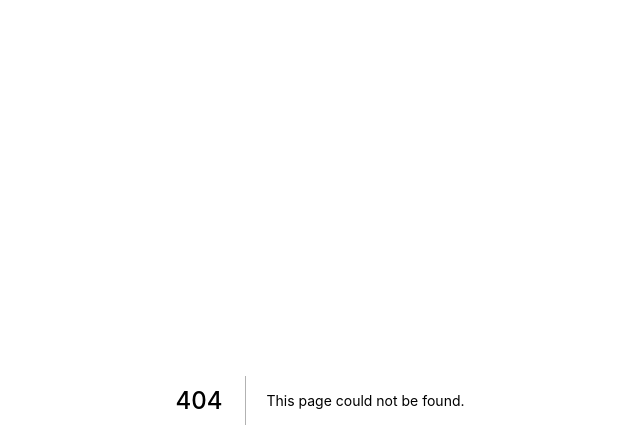
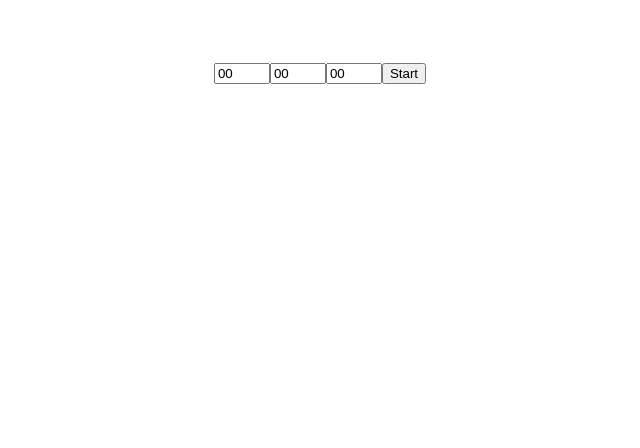
Before and after one commit to jaygoode/microbreak, a Next.js app: page /components/timer/inputTime in a window 1280 px wide. Before the commit this address had no page. Shown: the top 448 px of the page, without its empty margins (320-960 px from the left). Built offline with nearby package versions, Linux system fonts and the light colour scheme.

Commit message:
reworked timer, added input for time

```diff
--- /dev/null
+++ b/pages/components/timer/inputTime.tsx
@@ -0,0 +1,107 @@
+import React from "react";
+import { timerProps } from "./timerInterface";
+import { useEffect, useState } from "react";
+import Timer from "./timer";
+
+const InputTimer = () => {
+  const [timerFinished, setTimerFinished] = useState(true);
+  const [isTimeSet, setIsTimeSet] = useState(false);
+  const [hours, setHours] = useState("0");
+  const [minutes, setMinutes] = useState("0");
+  const [seconds, setSeconds] = useState("0");
+
+  const submitHandler = (e: any) => {
+    setIsTimeSet(true);
+    e.preventDefault();
+    setHours(e.target[0].value);
+    setMinutes(e.target[1].value);
+    setSeconds(e.target[2].value);
+  };
+
+  useEffect(() => {
+    const interval = setInterval(() => {
+      let h = parseInt(hours);
+      let m = parseInt(minutes);
+      let s = parseInt(seconds);
+
+      //   if (h > 0) {
+      //     setHours(String(h));
+      //   }
+
+      if (m > 0) {
+        setMinutes(String(m));
+      } else if (m < 1 && h > 0) {
+        m = 59;
+        h -= 1;
+        setHours(String(h));
+        setMinutes(String(m));
+      }
+
+      if (s > 0) {
+        s -= 1;
+
+        setSeconds(String(s));
+      } else if (s <= 0 && m > 0) {
+        s = 59;
+        m -= 1;
+        setMinutes(String(m));
+        setSeconds(String(s));
+      }
+
+      if (h <= 0 && m <= 0 && s <= 0) {
+        setTimerFinished(true);
+      }
+    }, 1000);
+
+    return () => clearInterval(interval);
+  }, [submitHandler]);
+
+  return (
+    <div>
+      {isTimeSet ? (
+        <Timer hours={hours} minutes={minutes} seconds={seconds} />
+      ) : (
+        <div className="timer-wrapper">
+          <div className="timer-inner">
+            <div className="timer-segment">
+              <form onSubmit={submitHandler}>
+                <input
+                  type="number"
+                  id="hours"
+                  name="hours"
+                  min="0"
+                  max="24"
+                  step="1"
+                  defaultValue="00"
+                />
+                <input
+                  type="number"
+                  id="minutes"
+                  name="minutes"
+                  min="0"
+                  max="59"
+                  step="1"
+                  defaultValue="00"
+                />
+                <input
+                  type="number"
+                  id="seconds"
+                  name="seconds"
+                  min="0"
+                  max="59"
+                  step="1"
+                  defaultValue="00"
+                />
+                <button type="submit" value="Submit">
+                  Start
+                </button>
+              </form>
+            </div>
+          </div>
+        </div>
+      )}
+    </div>
+  );
+};
+
+export default InputTimer;
--- /dev/null
+++ b/pages/components/timer/timer.tsx
@@ -0,0 +1,25 @@
+import React from "react";
+import { timerProps } from "./timerInterface";
+
+const timer = ({ hours, minutes, seconds }: timerProps) => {
+  return (
+    <div className="timer-wrapper">
+      <div className="timer-inner">
+        <div className="timer-segment">
+          <span className="time">{hours}</span>
+          <span className="label">:</span>
+        </div>
+        <div className="timer-segment">
+          <span className="time">{minutes}</span>
+          <span className="label">:</span>
+        </div>
+        <div className="timer-segment">
+          <span className="time">{seconds}</span>
+          <span className="label"></span>
+        </div>
+      </div>
+    </div>
+  );
+};
+
+export default timer;
--- /dev/null
+++ b/pages/components/timer/timerInterface.tsx
@@ -0,0 +1,5 @@
+export interface timerProps {
+  hours: string;
+  minutes: string;
+  seconds: string;
+}
```
Also changed, not shown: pages/index.tsx (+4 -49 lines).
